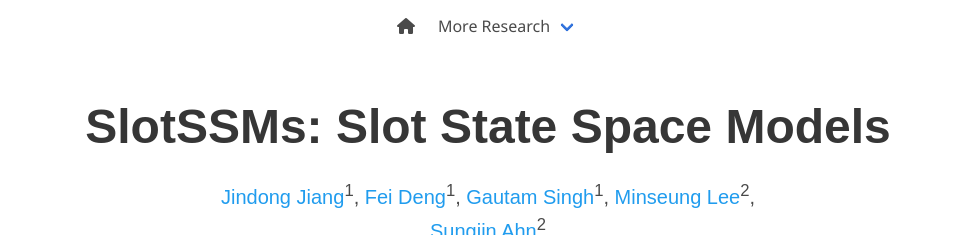
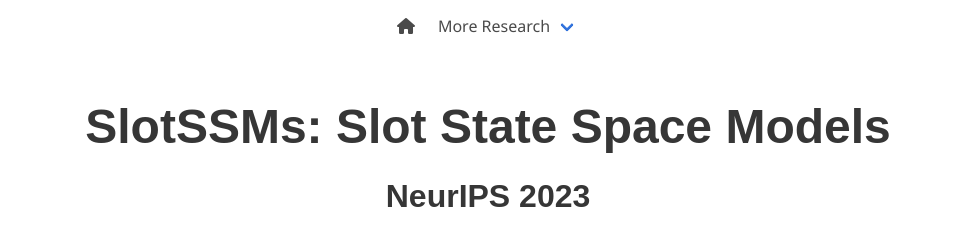
Before and after one commit to slotssms/slotssms.github.io, a plain HTML site: page index.html in a window 1280 px wide. Shown: the top 235 px of the page, without its empty margins (152-1127 px from the left). Drawn offline with nearby package versions, Linux system fonts and the light colour scheme; a script that the page names is missing; some icons are missing; a web font is replaced by a local one.

Commit message:
NeurIPS result update

```diff
--- a/index.html
+++ b/index.html
@@ -97,6 +97,7 @@
         <div class="columns is-centered">
           <div class="column has-text-centered">
             <h1 class="title is-1 publication-title">SlotSSMs: Slot State Space Models</h1>
+            <h2 class="title is-3 publication-title">NeurIPS 2023</h2>
             <div class="is-size-5 publication-authors">
               <span class="author-block">
                 <a href="https://jindongjiang.me">Jindong Jiang</a><sup>1</sup>,</span>
```
